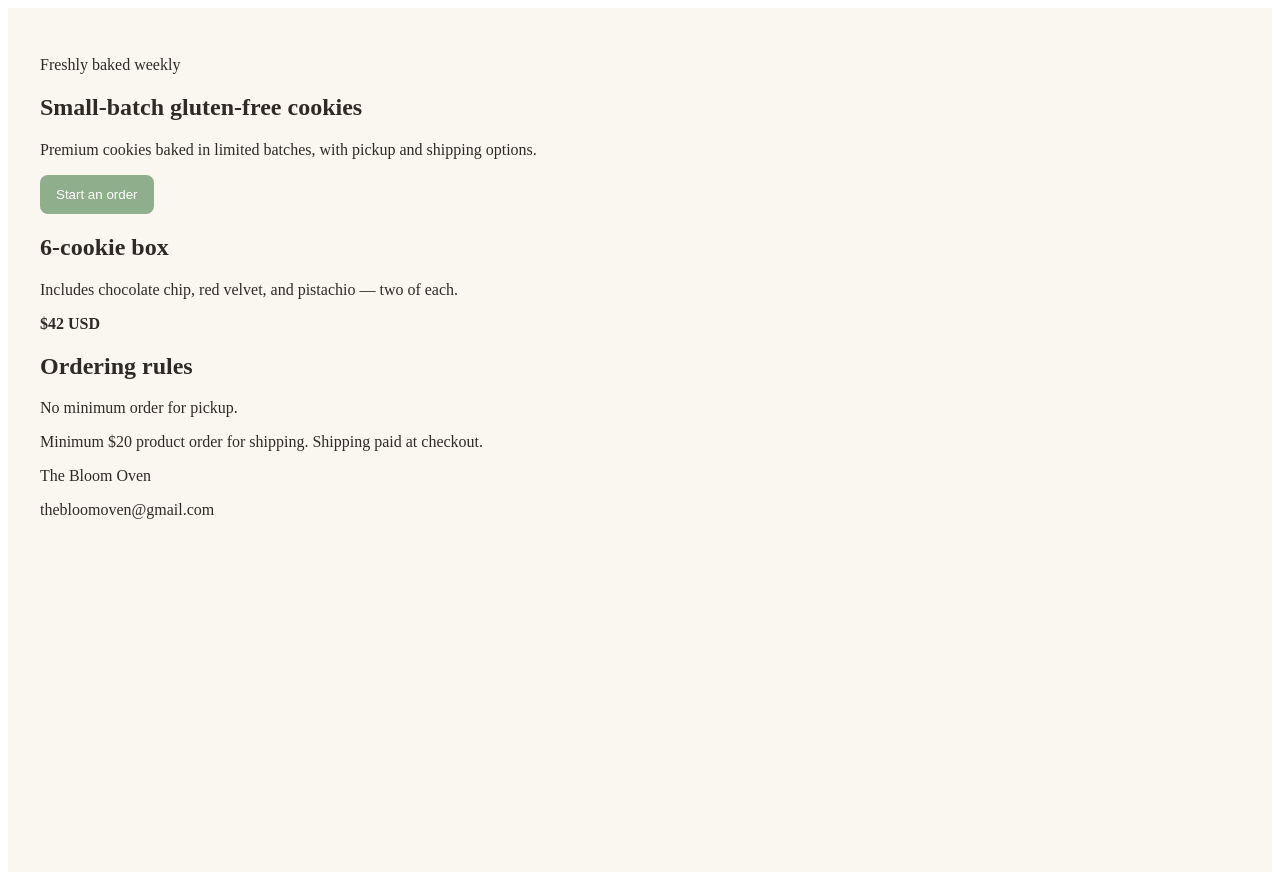
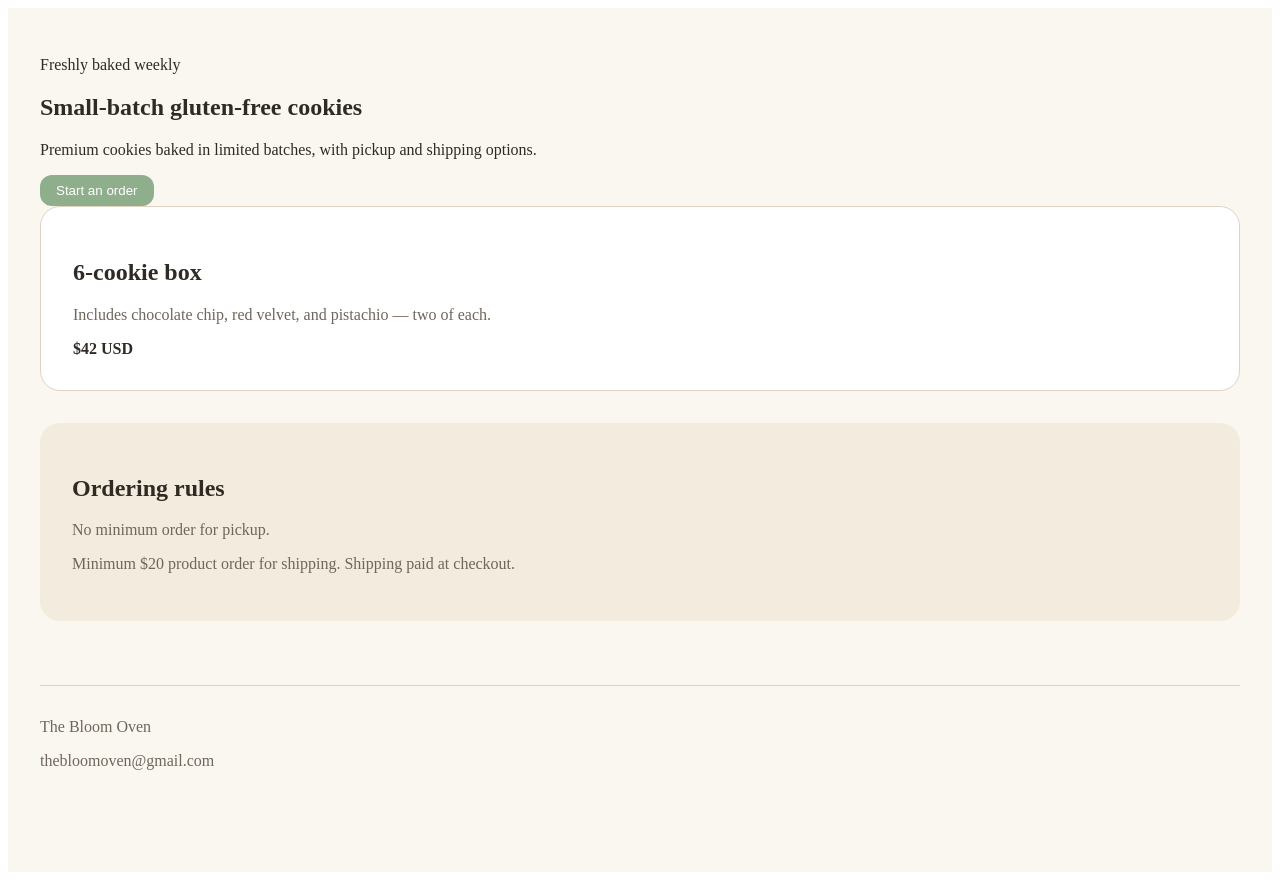
Before and after one commit to framixor/framixor-demo-orders, a React (Vite) app: page / in a window 1280 px wide. Built offline with nearby package versions, Linux system fonts and the light colour scheme.

Commit message:
refactor: apply theme tokens across landing sections

```diff
--- a/src/features/landing/FeaturedProductSection.tsx
+++ b/src/features/landing/FeaturedProductSection.tsx
@@ -1,16 +1,33 @@
-import type { BusinessContract } from "../../core/tenant/tenant.types";
+import type {
+  BusinessContract,
+  ThemeContract,
+} from "../../core/tenant/tenant.types";
 
 type FeaturedProductSectionProps = {
   featuredProduct: BusinessContract["featuredProduct"];
+  theme: ThemeContract;
 };
 
 export function FeaturedProductSection({
   featuredProduct,
+  theme,
 }: FeaturedProductSectionProps) {
   return (
-    <section>
+    <section
+      style={{
+        background: theme.colors.surface,
+        padding: theme.spacing.lg,
+        borderRadius: theme.radius.lg,
+        border: `1px solid ${theme.colors.border}`,
+        marginBottom: theme.spacing.lg,
+      }}
+    >
       <h2>{featuredProduct.name}</h2>
-      <p>{featuredProduct.description}</p>
+
+      <p style={{ color: theme.colors.textMuted }}>
+        {featuredProduct.description}
+      </p>
+
       <strong>
         ${featuredProduct.price} {featuredProduct.currency}
       </strong>
--- a/src/features/landing/FooterSection.tsx
+++ b/src/features/landing/FooterSection.tsx
@@ -1,12 +1,23 @@
-import type { BusinessContract } from "../../core/tenant/tenant.types";
+import type {
+  BusinessContract,
+  ThemeContract,
+} from "../../core/tenant/tenant.types";
 
 type FooterSectionProps = {
   business: Pick<BusinessContract, "name" | "contact">;
+  theme: ThemeContract;
 };
 
-export function FooterSection({ business }: FooterSectionProps) {
+export function FooterSection({ business, theme }: FooterSectionProps) {
   return (
-    <footer>
+    <footer
+      style={{
+        marginTop: theme.spacing.xl,
+        paddingTop: theme.spacing.md,
+        borderTop: `1px solid ${theme.colors.border}`,
+        color: theme.colors.textMuted,
+      }}
+    >
       <p>{business.name}</p>
       <p>{business.contact.email}</p>
     </footer>
--- a/src/features/landing/HeroSection.tsx
+++ b/src/features/landing/HeroSection.tsx
@@ -17,8 +17,8 @@ export function HeroSection({ hero, theme }: HeroSectionProps) {
           background: theme.colors.primary,
           color: theme.colors.primaryForeground,
           border: "none",
-          padding: "0.75rem 1rem",
-          borderRadius: "0.5rem",
+          padding: `${theme.spacing.sm} ${theme.spacing.md}`,
+          borderRadius: theme.radius.md,
           cursor: "pointer",
         }}
       >
--- a/src/features/landing/OrderingRulesSection.tsx
+++ b/src/features/landing/OrderingRulesSection.tsx
@@ -1,19 +1,37 @@
-import type { BusinessContract } from "../../core/tenant/tenant.types";
+import type {
+  BusinessContract,
+  ThemeContract,
+} from "../../core/tenant/tenant.types";
 
 type OrderingRulesSectionProps = {
   title: string;
   orderingRules: BusinessContract["orderingRules"];
+  theme: ThemeContract;
 };
 
 export function OrderingRulesSection({
   title,
   orderingRules,
+  theme,
 }: OrderingRulesSectionProps) {
   return (
-    <section>
+    <section
+      style={{
+        background: theme.colors.surfaceAlt,
+        padding: theme.spacing.lg,
+        borderRadius: theme.radius.lg,
+        marginBottom: theme.spacing.lg,
+      }}
+    >
       <h2>{title}</h2>
-      <p>{orderingRules.pickup}</p>
-      <p>{orderingRules.shipping}</p>
+
+      <p style={{ color: theme.colors.textMuted }}>
+        {orderingRules.pickup}
+      </p>
+
+      <p style={{ color: theme.colors.textMuted }}>
+        {orderingRules.shipping}
+      </p>
     </section>
   );
 }
--- a/src/pages/HomePage.tsx
+++ b/src/pages/HomePage.tsx
@@ -15,19 +15,23 @@ export function HomePage() {
         background: theme.colors.background,
         color: theme.colors.foreground,
         minHeight: "100vh",
-        padding: "2rem",
+        padding: theme.spacing.lg,
       }}
     >
       <HeroSection hero={business.hero} theme={theme} />
 
-      <FeaturedProductSection featuredProduct={business.featuredProduct} />
+      <FeaturedProductSection
+        featuredProduct={business.featuredProduct}
+        theme={theme}
+      />
 
       <OrderingRulesSection
         title={t.common.orderingRulesTitle}
         orderingRules={business.orderingRules}
+        theme={theme}
       />
 
-      <FooterSection business={business} />
+      <FooterSection business={business} theme={theme} />
     </main>
   );
 }
```
